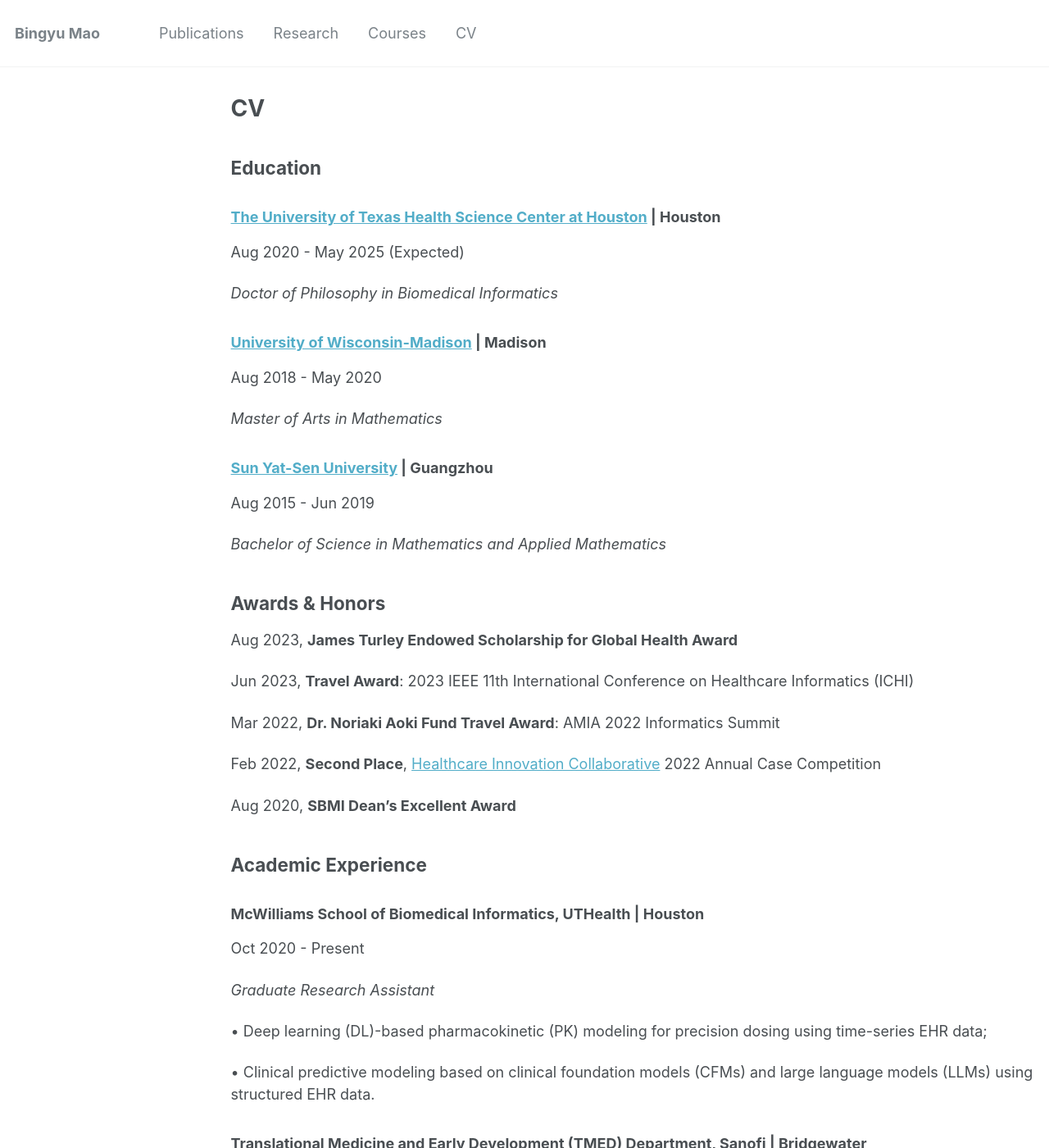
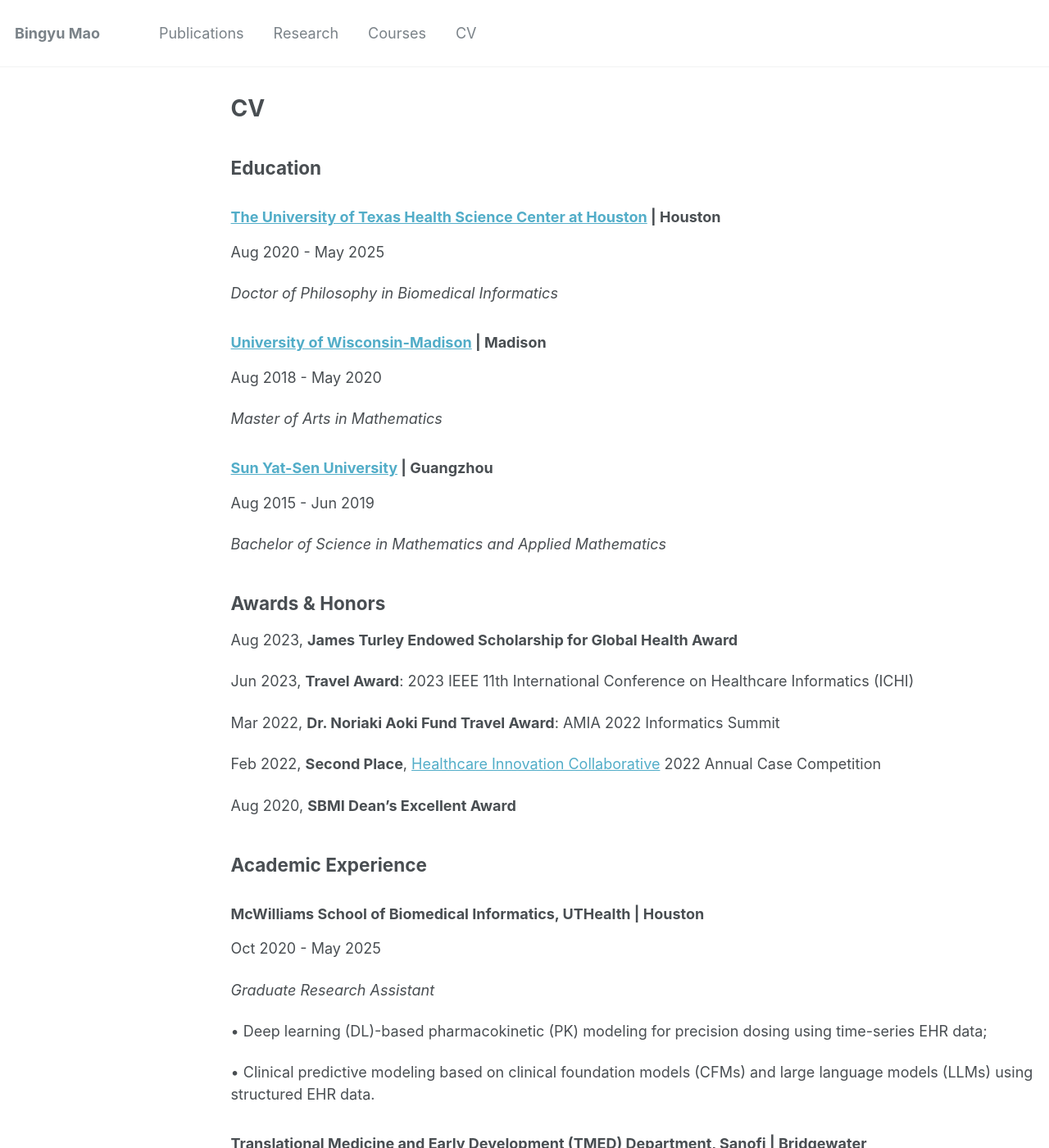
Before and after one commit to BingyuMao/BingyuMao.github.io, a Jekyll site: the page built from _pages/cv.md, in a window 1280 px wide and 1400 px high. Shown: the whole window at 82% size. Built offline with Jekyll 4.4.1, drawn with Linux system fonts in a browser that asks for light colours.

Commit message:
Update cv.md

```diff
--- a/_pages/cv.md
+++ b/_pages/cv.md
@@ -12,7 +12,7 @@ redirect_from:
 
 ### [The University of Texas Health Science Center at Houston](https://www.uth.edu/) | Houston
 
-Aug 2020 - May 2025 (Expected)
+Aug 2020 - May 2025
 
 *Doctor of Philosophy in Biomedical Informatics*
 
@@ -48,7 +48,7 @@ Aug 2020, **SBMI Dean’s Excellent Award**
 
 ### McWilliams School of Biomedical Informatics, UTHealth | Houston
 
-Oct 2020 - Present
+Oct 2020 - May 2025
 
 *Graduate Research Assistant*
 
```
